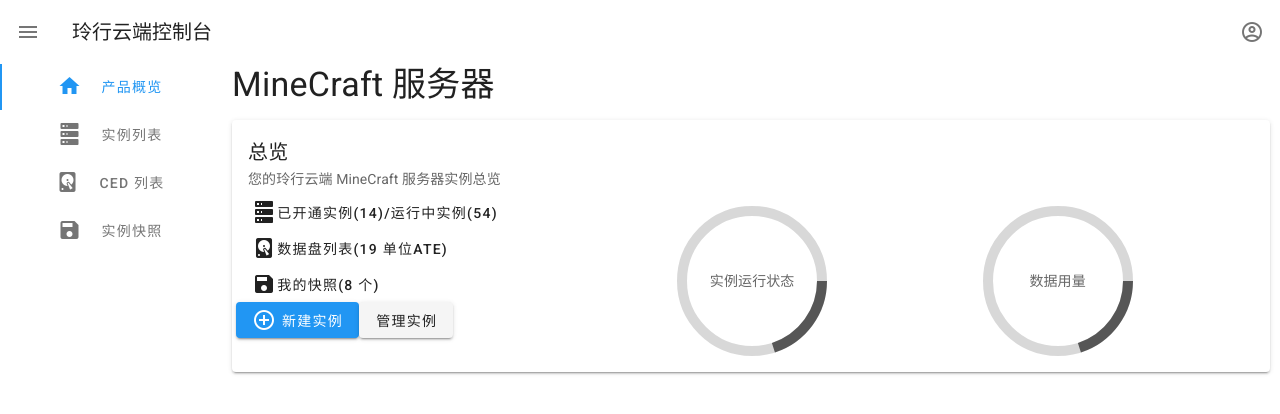
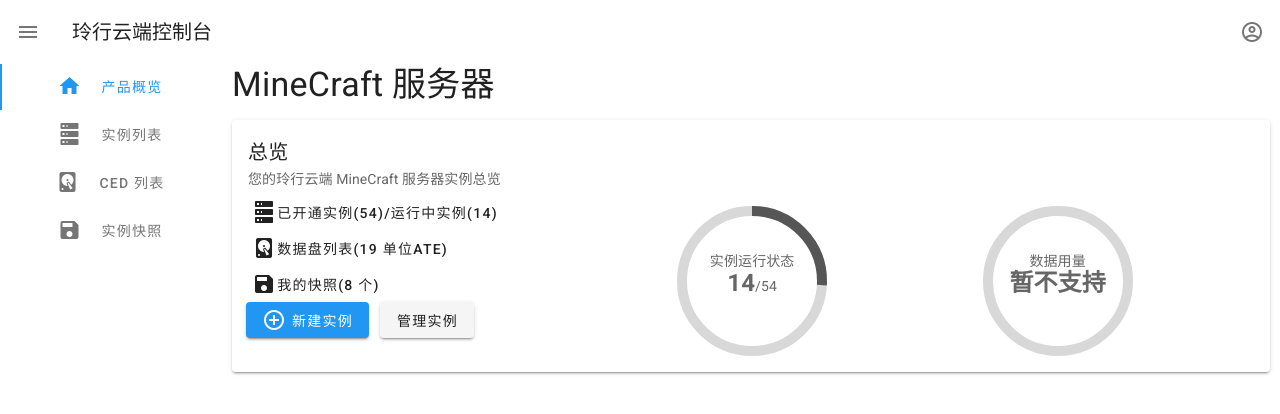
Before and after one commit to Incloudify/consolify-frontend, a Nuxt app: page /mcs/overview in a window 1280 px wide. Shown: the top 414 px of the page. Built offline with nearby package versions, Linux system fonts and the light colour scheme.

Commit message:
[Feat] 为容器云面板开发做准备

```diff
--- a/components/account/ForgotForm.vue
+++ b/components/account/ForgotForm.vue
@@ -8,11 +8,11 @@
         lazy-validation
       >
         <v-text-field
+          v-model="usernameData"
           label="还记得你的名字吗"
           placeholder="填写用户名或注册邮箱"
           hint="你的名字仅包含大小写A-z, 数字0-9, 下划线_, @, ."
           maxlength="35"
-          v-model="usernameData"
           :rules="userNameRule"
           outlined
         />
--- /dev/null
+++ b/pages/mcs/create/instance.vue
@@ -0,0 +1,14 @@
+<template>
+  <v-app>
+    <p>Example Content</p>
+  </v-app>
+</template>
+<script>
+export default {
+  name: 'CreateContainedCloudInstancePage',
+  layout: 'default',
+  head: () => ({
+    title: '创建容器云实例'
+  })
+}
+</script>
--- a/pages/mcs/overview.vue
+++ b/pages/mcs/overview.vue
@@ -22,7 +22,7 @@
             cols="5"
           >
             <v-row>
-              <v-btn text>
+              <v-btn text to="/mcs/productlist">
                 <v-icon>
                   mdi-server
                 </v-icon>
@@ -30,7 +30,7 @@
               </v-btn>
             </v-row>
             <v-row>
-              <v-btn text>
+              <v-btn text to="/mcs/cedlist">
                 <v-icon>
                   mdi-harddisk
                 </v-icon>
@@ -38,7 +38,7 @@
               </v-btn>
             </v-row>
             <v-row>
-              <v-btn text>
+              <v-btn text to="/mcs/snapshotlist">
                 <v-icon>
                   mdi-content-save
                 </v-icon>
@@ -46,13 +46,14 @@
               </v-btn>
             </v-row>
             <v-row>
-              <v-btn color="primary">
+              <v-btn class="new-instance-btn" color="primary" to="/mcs/create/instance">
                 <v-icon>
                   mdi-plus-circle-outline
                 </v-icon>
                 &nbsp;新建实例
               </v-btn>
-              <v-btn>
+              &nbsp;&nbsp;&nbsp;
+              <v-btn to="/mcs/productlist">
                 管理实例
               </v-btn>
             </v-row>
@@ -61,13 +62,15 @@
           <v-col>
             <v-row>
               <v-col>
-                <v-progress-circular value="20" size="150" width="10">
+                <v-progress-circular rotate="-90" :value="(OwnedProductsRunningMessage / OwnedProductsMessage) * 100" size="150" width="10">
                   实例运行状态
+                  <p><strong style="font-size: 24px;">{{ OwnedProductsRunningMessage }}</strong>/{{ OwnedProductsMessage }}</p>
                 </v-progress-circular>
               </v-col>
               <v-col>
-                <v-progress-circular value="20" size="150" width="10">
+                <v-progress-circular rotate="-90" value="0" size="150" width="10">
                   数据用量
+                  <p><strong style="font-size: 24px;">暂不支持</strong></p>
                 </v-progress-circular>
               </v-col>
             </v-row>
@@ -84,13 +87,22 @@
   name: 'MCSMOverview',
   layout: 'mcs',
   data: () => ({
-    OwnedProductsMessage: '14',
-    OwnedProductsRunningMessage: '54',
-    OwnedDisksMessage: '19',
-    OwnedSnapshotMessage: '8'
+    OwnedProductsMessage: 54,
+    OwnedProductsRunningMessage: 14,
+    OwnedDisksMessage: 19,
+    OwnedSnapshotMessage: 8
   }),
   head: () => ({
     title: '概览 - MineCraft 服务器'
   })
 }
 </script>
+<style>
+.new-instance-btn{
+  margin-left: 10px;
+}
+.v-progress-circular__info{
+  display: unset;
+  text-align: center;
+}
+</style>
```
